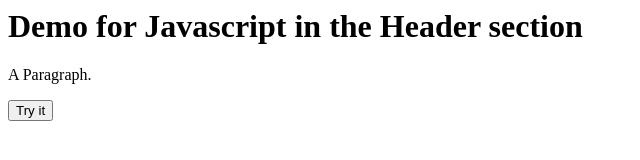
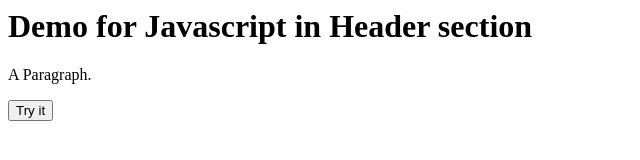
Before and after one commit to KinyanjuiC/ist4035, a plain HTML site: page javascript/js2.html in a window 1280 px wide. Shown: the whole page, without its empty margins (0-640 px from the left). Drawn offline with Linux system fonts and the light colour scheme.

Commit message:
updated javascript demo in header

```diff
--- a/javascript/js2.html
+++ b/javascript/js2.html
@@ -7,7 +7,7 @@
         </script>
     </head>
     <body>
-        <h1>Demo for Javascript in the Header section</h1>
+        <h1>Demo for Javascript in Header section</h1>
         <p id="demo">A Paragraph.</p>
         <button type="button" onclick="myFunction()">Try it</button>
     </body>
```
